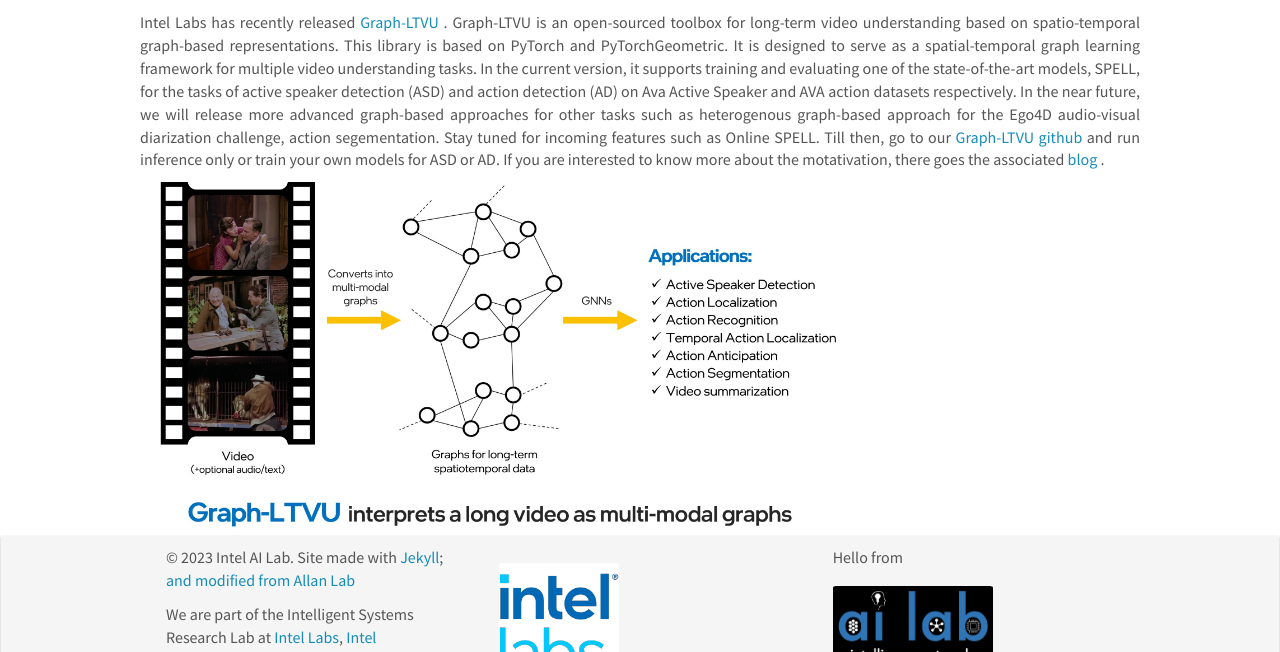
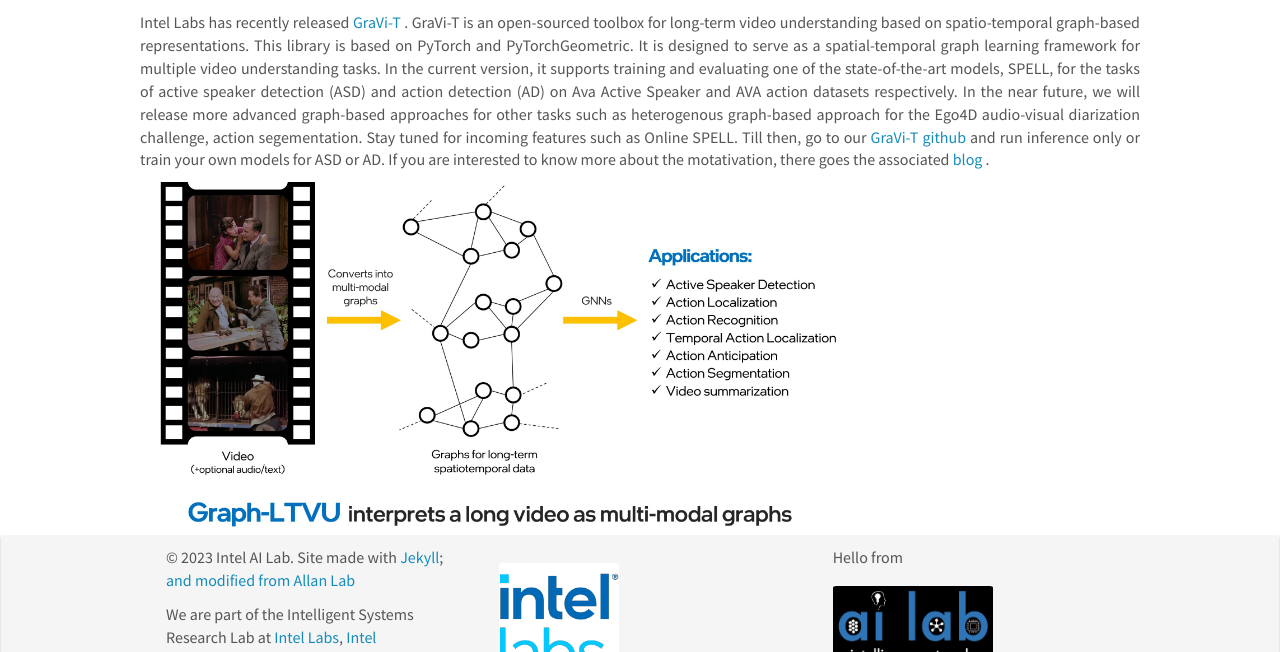
Before and after one commit to intelailabpage/intelailabpage.github.io, a Jekyll site: the page built from _posts/2023-03-29-graph-ltvu.md, in a window 1280 px wide and 900 px high, scrolled down 441 px, cut to the strip 248-900 px from the top of the window. Built offline with Jekyll 4.4.1, drawn with Linux system fonts in a browser that asks for light colours; nearby versions of some CDN libraries; comment, search, counter and statistics services are not loaded.

Commit message:
Update 2023-03-29-graph-ltvu.md

```diff
--- a/_posts/2023-03-29-graph-ltvu.md
+++ b/_posts/2023-03-29-graph-ltvu.md
@@ -9,9 +9,9 @@ permalink: /2023/03/29/graph-ltvu.html
 
 
 <p style='text-align: justify;'>
-Intel Labs has recently released <a href="https://github.com/IntelLabs/Graph-LTVU"> Graph-LTVU </a>. Graph-LTVU is an open-sourced toolbox for long-term video understanding based on spatio-temporal graph-based representations. This library is based on PyTorch and PyTorchGeometric. It is designed to serve as a spatial-temporal graph learning framework for multiple video understanding tasks. In the current version, it supports training and evaluating one of the state-of-the-art models, SPELL, for the tasks of active speaker detection (ASD) and action detection (AD) on Ava Active Speaker and AVA action datasets respectively.
+Intel Labs has recently released <a href="https://github.com/IntelLabs/GraVi-T"> GraVi-T </a>. GraVi-T is an open-sourced toolbox for long-term video understanding based on spatio-temporal graph-based representations. This library is based on PyTorch and PyTorchGeometric. It is designed to serve as a spatial-temporal graph learning framework for multiple video understanding tasks. In the current version, it supports training and evaluating one of the state-of-the-art models, SPELL, for the tasks of active speaker detection (ASD) and action detection (AD) on Ava Active Speaker and AVA action datasets respectively.
 
-In the near future, we will release more advanced graph-based approaches for other tasks such as heterogenous graph-based approach for the Ego4D audio-visual diarization challenge, action segementation. Stay tuned for incoming features such as Online SPELL. Till then, go to our <a href="https://github.com/IntelLabs/Graph-LTVU"> Graph-LTVU github </a> and run inference only or train your own models for ASD or AD. If you are interested to know more about the motativation, there goes the associated <a href="https://community.intel.com/t5/Blogs/Tech-Innovation/Artificial-Intelligence-AI/Spatio-Temporal-Graphs-for-Long-Term-Video-Understanding/post/1425258#.Y1oG7jhUOBs.linkedin"> blog </a>.
+In the near future, we will release more advanced graph-based approaches for other tasks such as heterogenous graph-based approach for the Ego4D audio-visual diarization challenge, action segementation. Stay tuned for incoming features such as Online SPELL. Till then, go to our <a href="https://github.com/IntelLabs/GraVi-T"> GraVi-T github </a> and run inference only or train your own models for ASD or AD. If you are interested to know more about the motativation, there goes the associated <a href="https://community.intel.com/t5/Blogs/Tech-Innovation/Artificial-Intelligence-AI/Spatio-Temporal-Graphs-for-Long-Term-Video-Understanding/post/1425258#.Y1oG7jhUOBs.linkedin"> blog </a>.
 
 
 <br>
```
